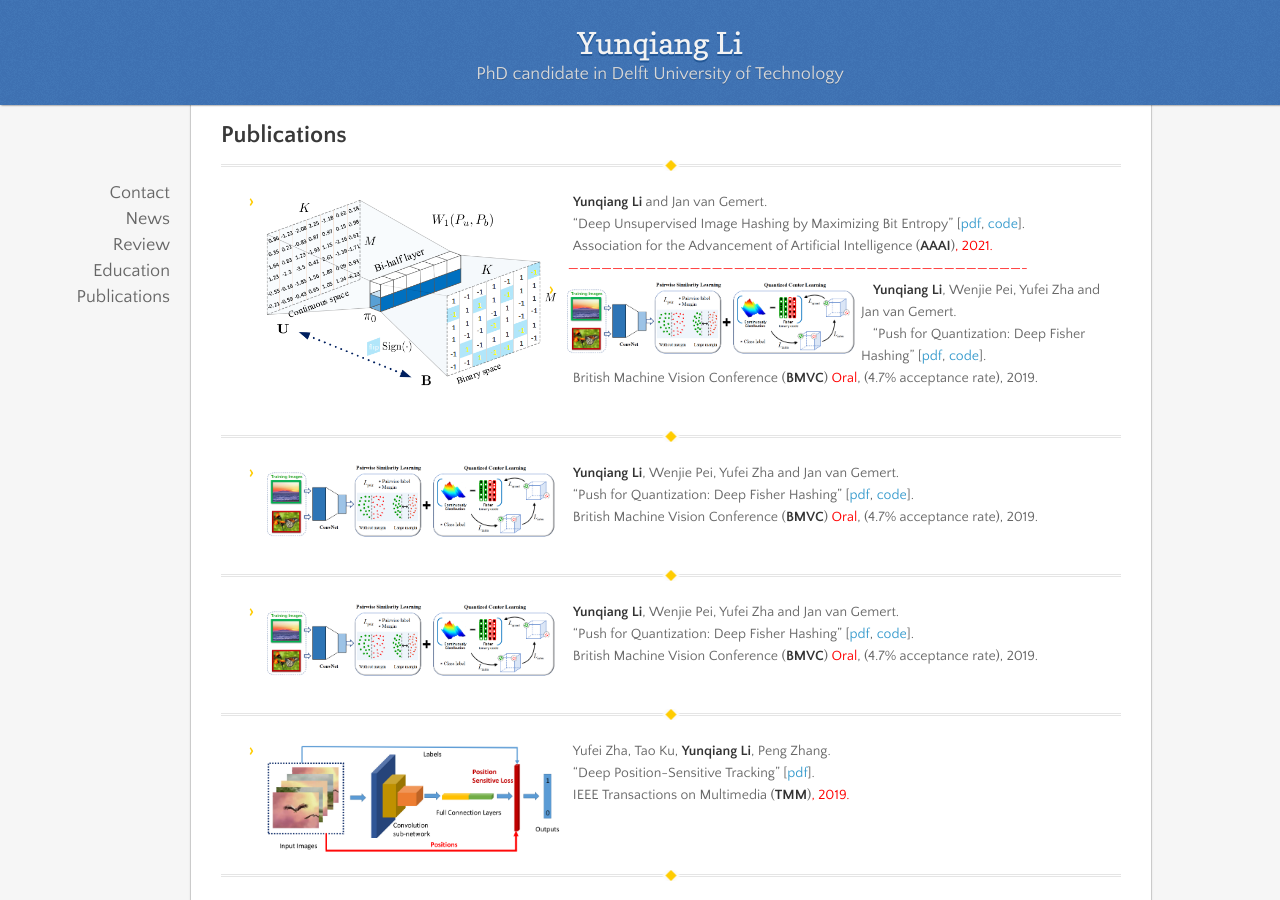
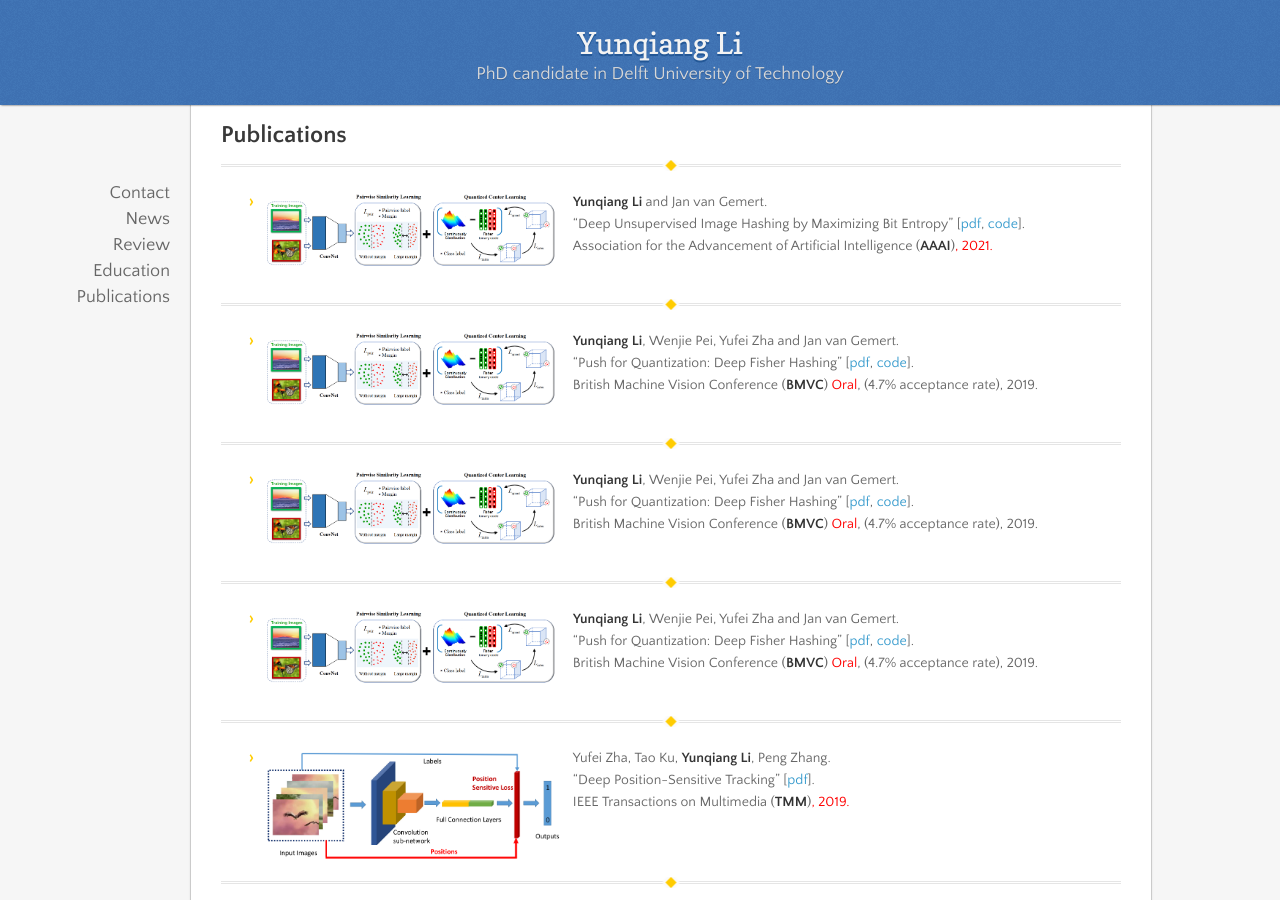
Before and after one commit to liyunqianggyn/liyunqianggyn.github.io, a Jekyll site: the page built from index.md, in a window 1280 px wide and 900 px high, scrolled down 1077 px. Built offline with Jekyll 4.4.1, drawn with Linux system fonts in a browser that asks for light colours; nearby versions of some CDN libraries; our own code applies the rules of GitHub Pages for plain Markdown files.

Commit message:
Update index.md

```diff
--- a/index.md
+++ b/index.md
@@ -58,10 +58,11 @@ Delft University of Technology
 ## Publications
 
 ----------------------------------------------------------------------------------------------------------------------------
-- <img align="left" width="300" src="publication/AAAI.png">&emsp;__Yunqiang Li__ and Jan van Gemert.
+- <img align="left" width="300" src="publication/bmvc.png">&emsp;__Yunqiang Li__ and Jan van Gemert.
 &emsp;"Deep Unsupervised Image Hashing by Maximizing Bit Entropy" [<a href="https://arxiv.org/pdf/2012.12334.pdf">pdf</a>, <a href="https://github.com/liyunqianggyn/Deep-Unsupervised-Image-Hashing">code</a>].<br/>
 &emsp;Association for the Advancement of Artificial Intelligence (__AAAI__)<span style="color:red">, 2021.
 &nbsp;
+
 ----------------------------------------------------------------------------------------------------------------------------
 - <img align="left" width="300" src="publication/bmvc.png">&emsp;__Yunqiang Li__, Wenjie Pei, Yufei Zha and Jan van Gemert.
 &emsp;"Push for Quantization: Deep Fisher Hashing" [<a href="https://arxiv.org/pdf/1909.00206.pdf">pdf</a>, <a href="https://github.com/liyunqianggyn/Push-for-Quantization-Deep-Fisher-Hashing">code</a>].<br/>
```
